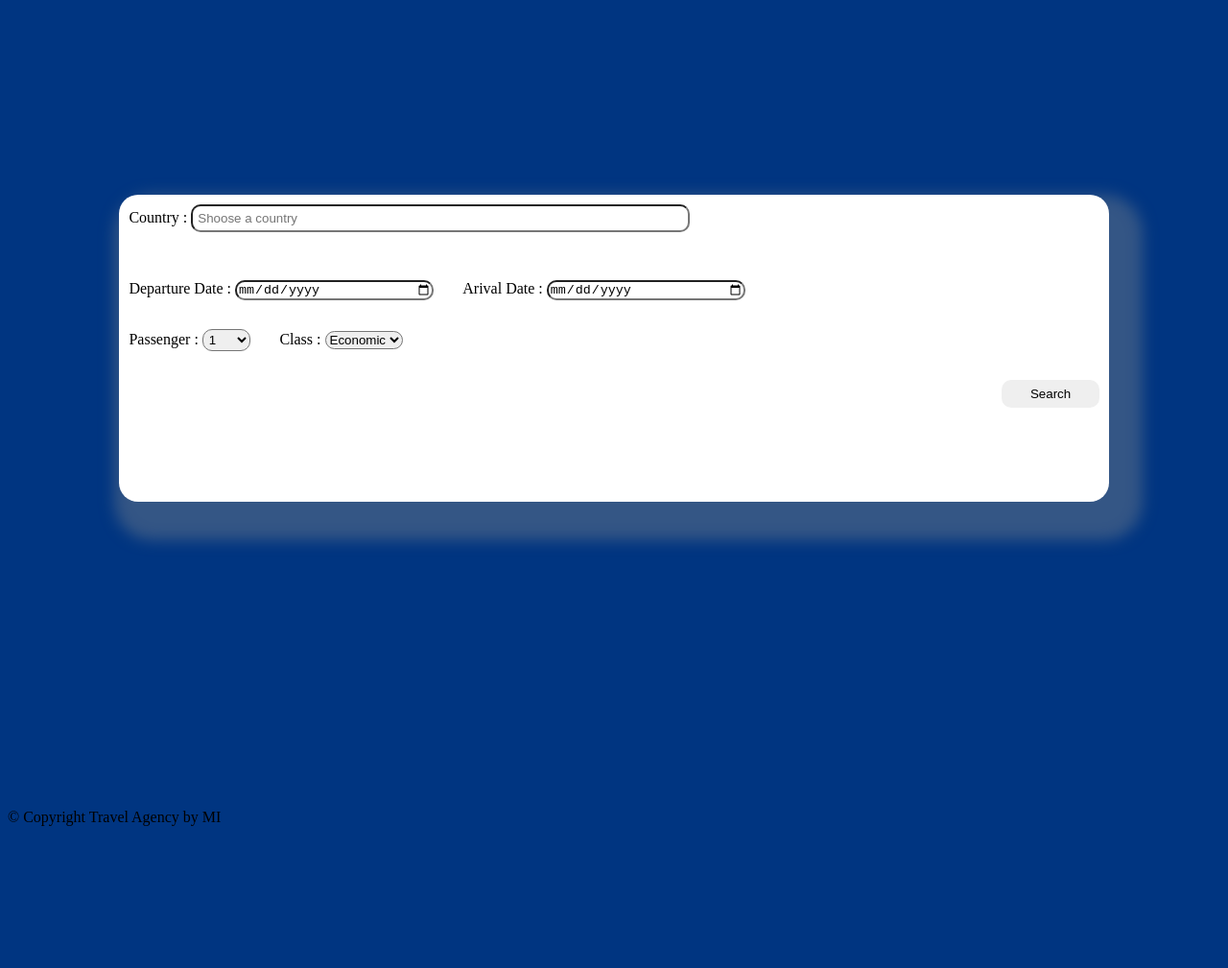
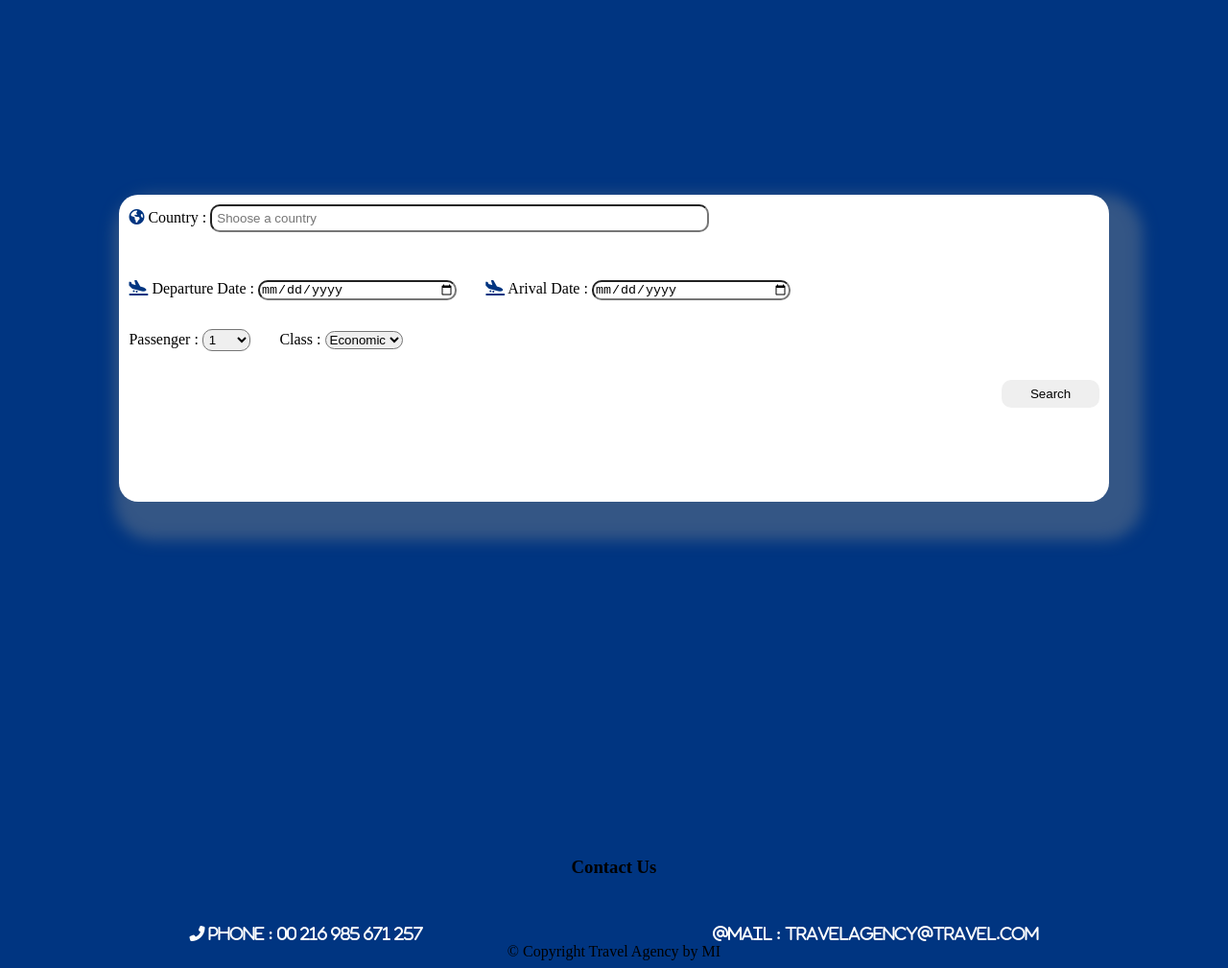
Before and after one commit to insafmechergui/TravelAgency, a plain HTML site: page index.html in a window 1280 px wide. Shown: the part 5-1014 px from the top of the page at 96% size. Before the commit the page ends 874 px from the top, so only its background shows below. Drawn offline with nearby package versions, Linux system fonts and the light colour scheme.

Commit message:
css and js modification

```diff
--- a/index.css
+++ b/index.css
@@ -68,4 +68,37 @@ input, select, button {
 button{
 	border-color: transparent;
 }
+
+#buy {
+	float: right;
+	width: 20%;
 }
+
+/*i*/
+.fas {
+	color: #003581;
+}
+
+.contact {
+	color: white;
+}
+/**/
+footer  {
+	width: 70%;
+	margin: auto;
+	text-align: center;
+}
+
+footer h3 {
+	margin: 50px;
+}
+
+footer div {
+	display: flex;
+	justify-content: space-between;
+}
+footer div a {
+	text-decoration: none;
+	color: white;
+}
+}
--- a/index.html
+++ b/index.html
@@ -4,6 +4,7 @@
 		<meta charset="utf-8">
 		<title>Travel Agency</title>
 		<link rel="stylesheet" type="text/css" href="index.css">
+		<script src="https://kit.fontawesome.com/f060773685.js" crossorigin="anonymous"></script>
 
 	</head>
 	<body>
@@ -24,6 +25,11 @@
 			</datalist>
 		</main>
 		<footer>
+			<h3>Contact Us</h3>
+			<div>
+				<a href="tel : 00 216 985 671 257"><i class="fas fa-phone-alt contact" > Phone : 00 216 985 671 257</i></a>
+				<a href="mailto : travelagency@travel.com"><i class="fas fa-at contact">Mail : travelagency@travel.com</i></a>
+			</div>
 			&copy; Copyright Travel Agency by MI
 		</footer>
 
--- a/index.js
+++ b/index.js
@@ -50,13 +50,13 @@ $( document ).ready(function() {
 	var searchFlight = $('<div></div>');
 	searchFlight.attr('id','resultSearch');
 
-	var labelCountry = $('<label for="country">Country : </label>');
+	var labelCountry = $('<label for="country"><i class="fas fa-globe-americas"></i> Country : </label>');
 	var selectCountry = $('<input type="text" name ="country" id="counntry" list="urldata" placeholder="Shoose a country"><br>');//search for the  country
 
-	var labelDepart = $('<label for="departure">Departure Date : </label>');
+	var labelDepart = $('<label for="departure"><i class="fas fa-plane-arrival"></i> Departure Date : </label>');
 	var departureDate = $('<input type="date" name="ddate" id="departureDate">');//create an input date
 
-	var labelAriv = $('<label for="arival">Arival Date : </label>');
+	var labelAriv = $('<label for="arival"><i class="fas fa-plane-arrival"></i> Arival Date : </label>');
 	var arivalDate = $('<input type="date" name="adate" id="arivalDate"><br>');//create an input date
 
 	var labelPassenger = $('<label for="passenger">Passenger : </label>');
@@ -97,7 +97,7 @@ $( document ).ready(function() {
 	search.appendTo(inputFlight);
 
 	alert.appendTo(searchFlight);
-	buy.appendTo(searchFlight);
+	/*buy.appendTo(searchFlight);*/
 	searchFlight.appendTo($body);
 
 	function choose(destination, price, depDate, arrDate, category) {
@@ -110,6 +110,8 @@ $( document ).ready(function() {
 		}
 	}
 	var flight1 = choose('Tunisia', 750, '2020-01-10', '2020-01-30', 'Economic');
+	var flight1 = choose('Tunisia', 900, '2020-01-10', '2020-01-30', 'Economic');
+	var flight17 = choose('Tunisia', 3000, '2020-01-10', '2020-01-30', 'Premium');
 	var flight2 = choose('Tunisia', 1500, '2020-04-16', '2020-04-30', 'Premium');
 	var flight3 = choose('Tunisia', 600, '2020-06-15', '2020-06-25', 'Business');
 	var flight4 = choose('Brazil', 300, '2020-02-08', '2020-02-15', 'Economic');
@@ -128,12 +130,12 @@ $( document ).ready(function() {
 
 
 	var flights = [];
-	flights.push(flight1, flight2, flight3, flight4, flight5, flight6, flight7, flight8, flight9, flight10, flight11, flight12, flight13, flight14, flight15, flight16);
+	flights.push(flight1, flight2, flight3, flight4, flight5, flight6, flight7, flight8, flight9, flight10, flight11, flight17, flight12, flight13, flight14, flight15, flight16);
 
 	///search for the country in the array
 
 	var selectedCountryy = $('#counntry').val();
-	buy.hide();
+
 
 	function display() {
 		searchFlight.css('background-color', 'white');
@@ -156,26 +158,35 @@ $( document ).ready(function() {
 			var searchDest =  filter(flights, function(flight) {
 				return ((flight.destination === destinations) && (flight.depDate === departureDate) && (flight.arrDate === arivalDate) && (flight.category === classCategory));
 			});//search for flight with the same destination, departure date and arrival date
+			//display the search of the flight
+							console.log(searchDest)
 
 			for(var i = 0; i < searchDest.length; i++) {
+				console.log(searchDest)
+				console.log(i)
 				searchFlight.html('');
-				searchFlight.append('<div> Destination : ' + searchDest[0].destination + '</div>');
+
+				searchFlight.append('<div><i class="fas fa-globe-americas"></i> Destination : ' + searchDest[i].destination);
 
 				if(nbrPassenger > 1){
-					searchFlight.append('<div> Price for one passenger : ' + searchDest[0].price + 'DT <br> Price for all : ' + searchDest[0].price * nbrPassenger + 'DT </div>');
+					searchFlight.append('<i class="fas fa-money-bill-wave-alt"></i> Price for one passenger : ' + searchDest[i].price + 'DT <br> Price for ' + nbrPassenger + ' passengers: ' + searchDest[0].price * nbrPassenger + 'DT </div>');
 				}
 				else {
-					searchFlight.append('<div> Price for one passenger : ' + searchDest[0].price + 'DT</div>');
+					searchFlight.append('<i class="fas fa-money-bill-wave-alt"></i> Price for one passenger : ' + searchDest[i].price + 'DT</div>');
 				}
 
-				searchFlight.append('<div> Departure Date : ' + searchDest[0].depDate + '</div>');
-				searchFlight.append('<div> Arival Date : ' + searchDest[0].arrDate + '</div>');
-				searchFlight.append('<div> Class category : ' + searchDest[0].category + '</div>');
+				searchFlight.append('<div><i class="fas fa-plane-departure"></i> Departure Date : ' + searchDest[i].depDate + '</div>');
+				searchFlight.append('<div><i class="fas fa-plane-arrival"></i> Arival Date : ' + searchDest[i].arrDate + '</div>');
+				searchFlight.append('<div> Class category : ' + searchDest[i].category + '</div>');
 			}
-			buy.show();
+			buy.appendTo(searchFlight);
 		}
 	}
-	$('body').on('click', '#search', display)
+	$('body').on('click', '#search', display);
+
+	$('body').on('click', '#buy', function() {
+		alert('you just payed for the flight tickets !');
+	});
 });
 
 
```
Also changed, not shown: addFlights.html (added, +10 -0 lines).
